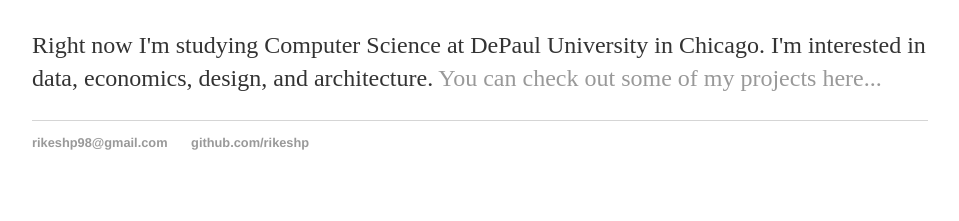
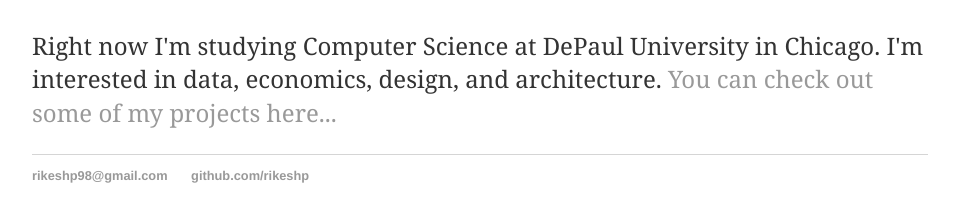
Before and after one commit to rikeshp/rikeshp.github.io, a plain HTML site: page index.html in a window 1280 px wide. Shown: the part 173-394 px from the top of the page, without its empty margins (160-1119 px from the left). Drawn offline with Linux system fonts and the light colour scheme.

Commit message:
changed font to cambria

```diff
--- a/index.html
+++ b/index.html
@@ -17,7 +17,7 @@
 
   		<div class="blurb">
 			<h1>Hi there, I'm Rikesh Patel!</h1>
-			<p>Right now I'm studying Computer Science at DePaul University in Chicago. I'm interested in data, economics, design, and architecture. <a href="/projectspage">You can check out some of my projects here...</a></p>
+			<p style="font-family:cambria;">Right now I'm studying Computer Science at DePaul University in Chicago. I'm interested in data, economics, design, and architecture. <a href="/projectspage">You can check out some of my projects here...</a></p>
 		</div>
 
 
```
